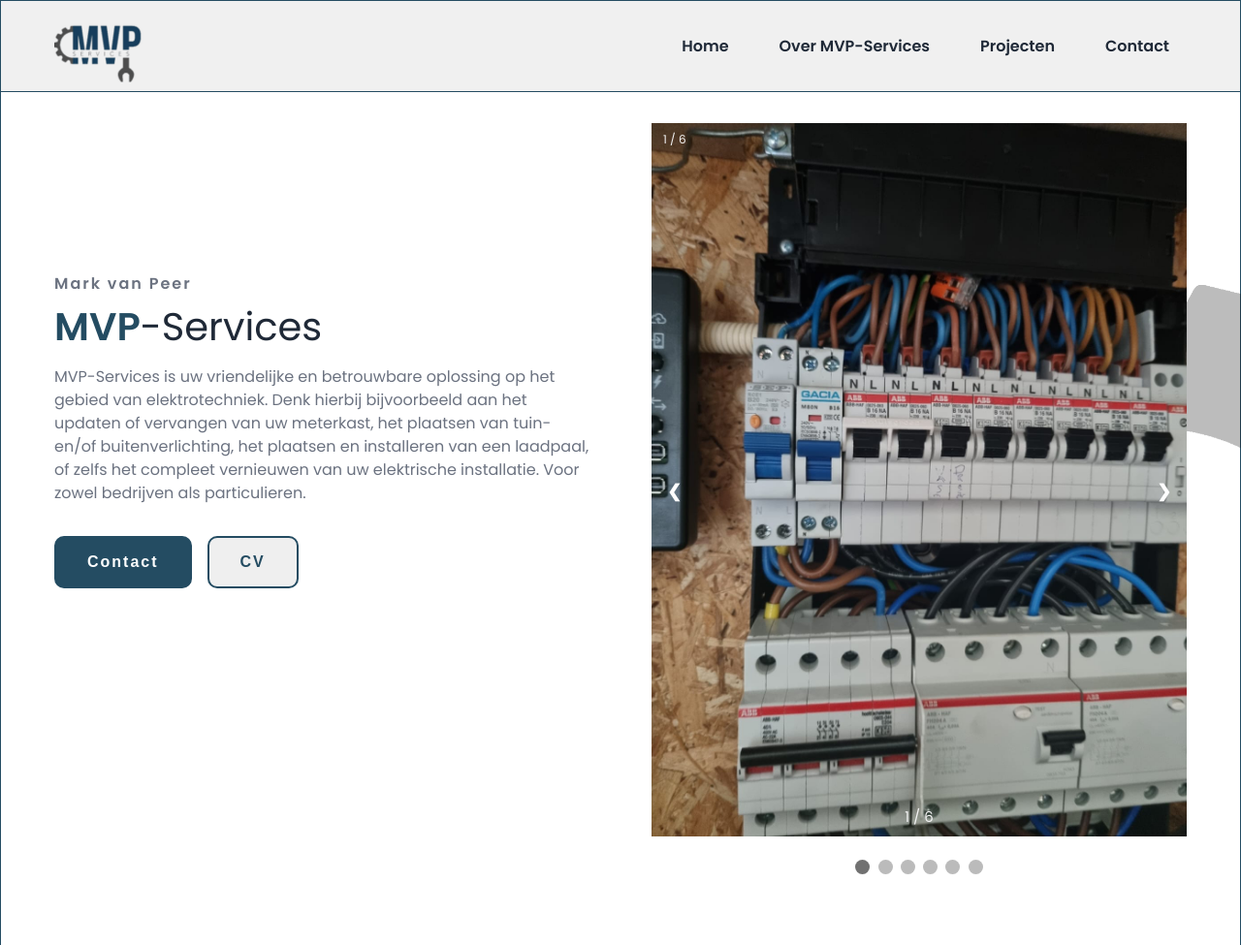
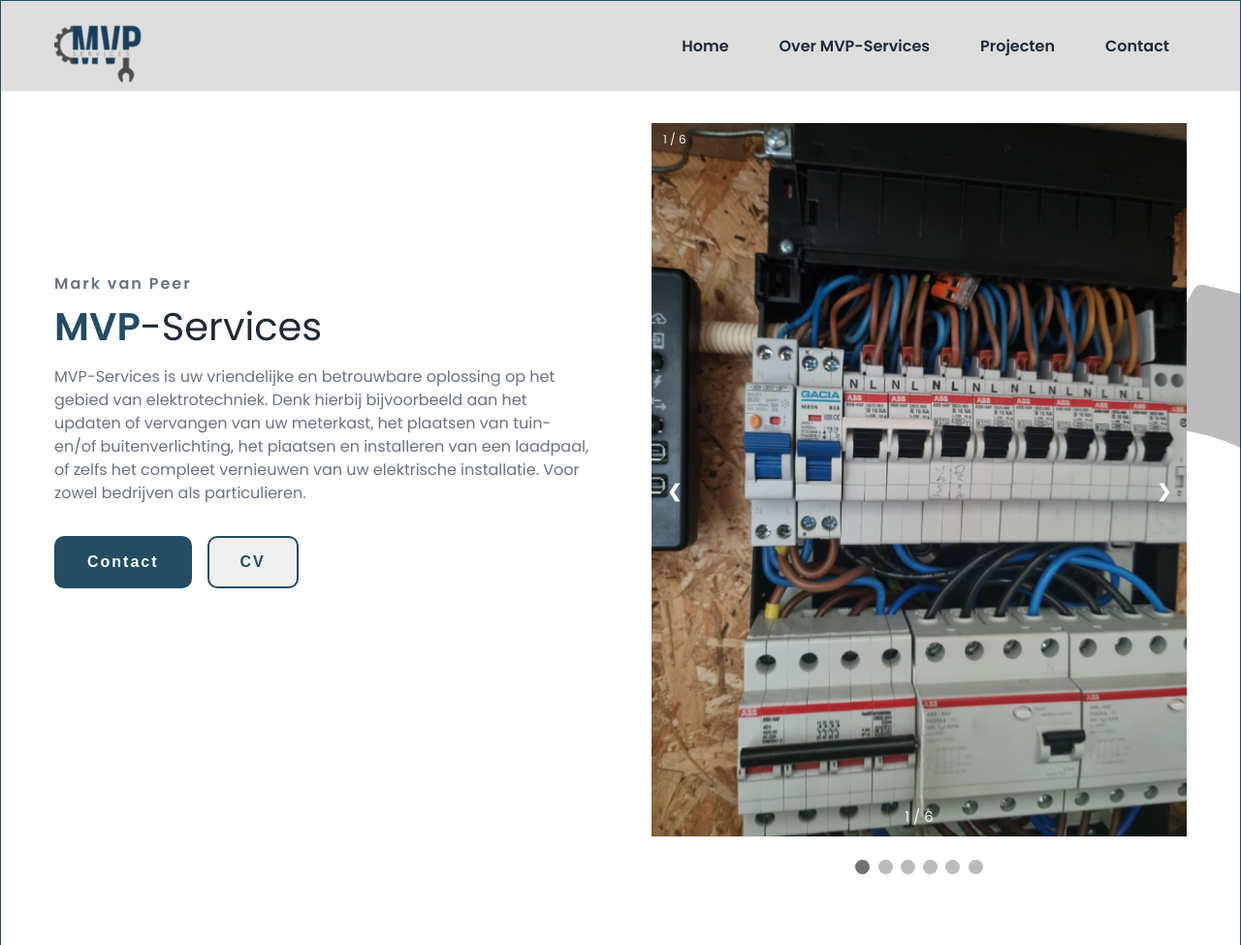
Before and after one commit to RobinVanOudheusden/MVP-Services.github.io, a plain HTML site: page index.html in a window 1280 px wide. Shown: the top 975 px of the page at 97% size. Drawn offline with nearby package versions, Linux system fonts and the light colour scheme.

Commit message:
Update styles.css

```diff
--- a/styles.css
+++ b/styles.css
@@ -60,9 +60,11 @@ nav {
   position: fixed;
   top: 0;
   left: 0;
-  background-color: #f0f0f0;
+  background-color: #dddddd;
   z-index: 99;
-  border: 1px solid #244c62;
+  border-right: 1px solid #244c62;
+  border-left: 1px solid #244c62;
+  border-top: 1px solid #244c62;
 }
 
 .nav__content {
```
